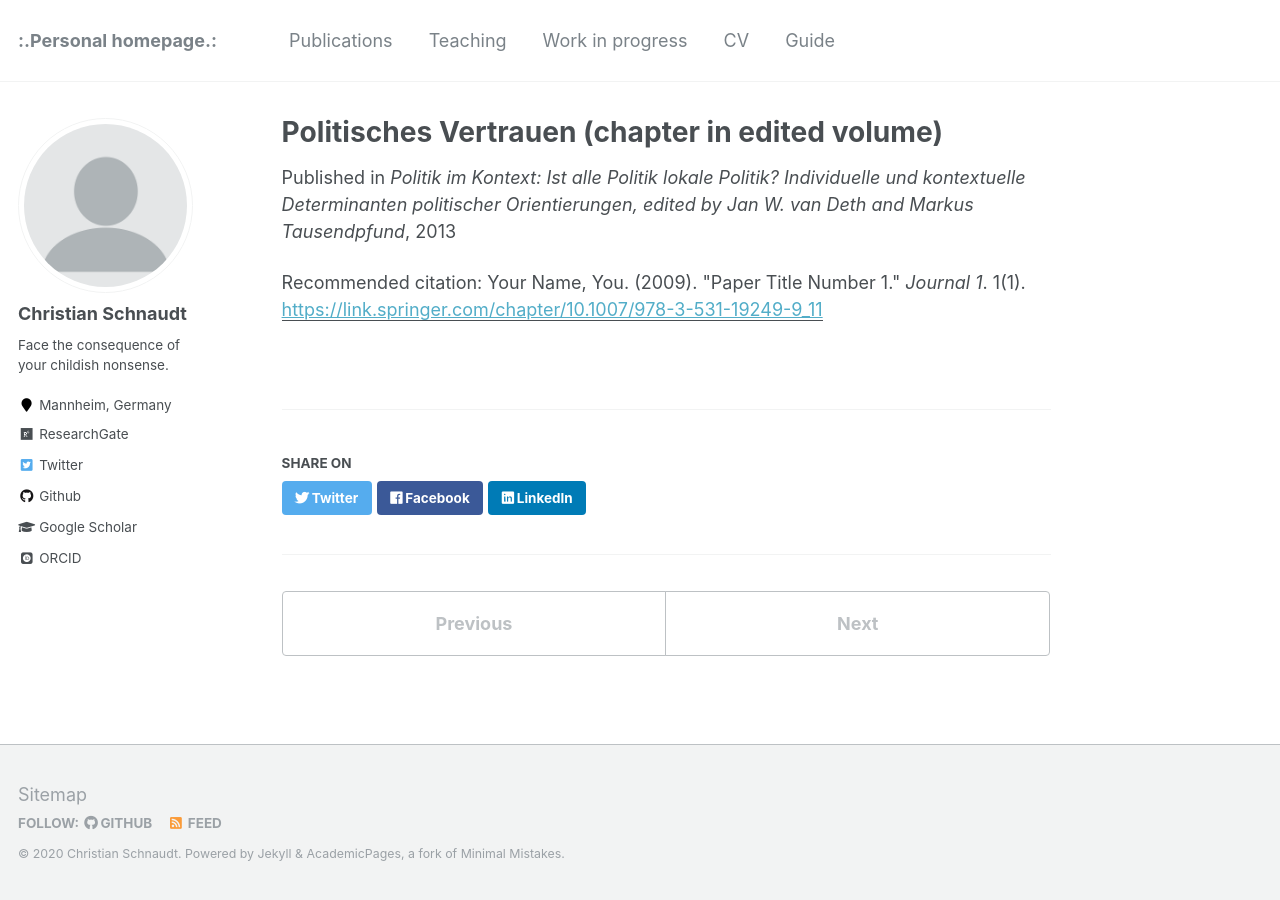
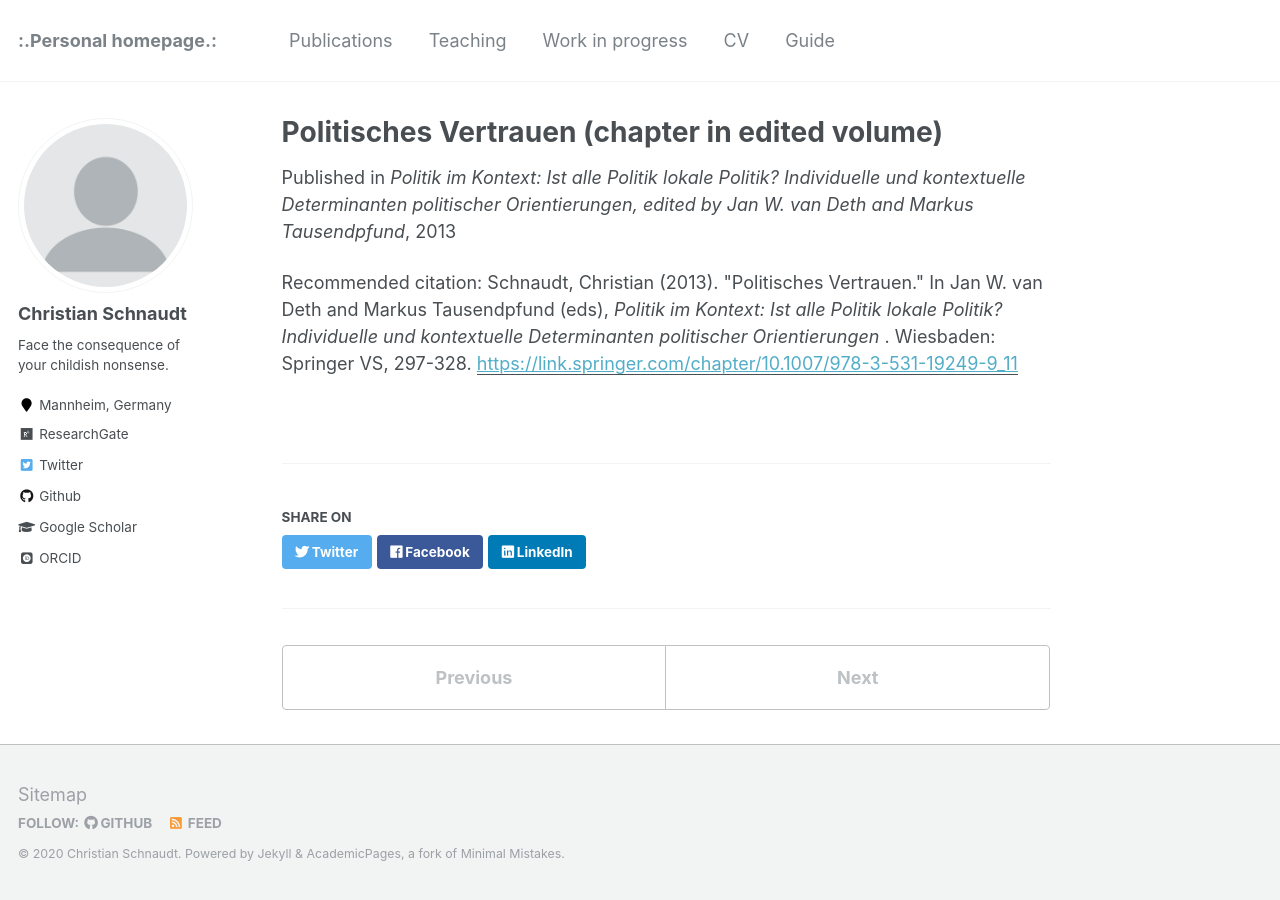
Before and after one commit to cschnaudt/cschnaudt.github.io, a Jekyll site: the page built from _publications/2013-01-01-Politisches-Vertrauen.md, in a window 1280 px wide. Built offline with Jekyll 4.4.1, drawn with Linux system fonts in a browser that asks for light colours; some web fonts are replaced.

Commit message:
Update 2013-01-01-Politisches-Vertrauen.md

```diff
--- a/_publications/2013-01-01-Politisches-Vertrauen.md
+++ b/_publications/2013-01-01-Politisches-Vertrauen.md
@@ -6,5 +6,7 @@ excerpt: 'This paper investigates the influence of the local context on citizens
 date: 2013-01-01
 venue: 'Politik im Kontext: Ist alle Politik lokale Politik? Individuelle und kontextuelle Determinanten politischer Orientierungen, edited by Jan W. van Deth and Markus Tausendpfund'
 paperurl: 'https://link.springer.com/chapter/10.1007/978-3-531-19249-9_11'
-citation: 'Your Name, You. (2009). &quot;Paper Title Number 1.&quot; <i>Journal 1</i>. 1(1).'
+citation: 'Schnaudt, Christian (2013). &quot;Politisches Vertrauen.&quot; In Jan W. van Deth and Markus Tausendpfund (eds), <i>
+Politik im Kontext: Ist alle Politik lokale Politik? Individuelle und kontextuelle Determinanten politischer Orientierungen
+</i>. Wiesbaden: Springer VS, 297-328.'
 ---
```
